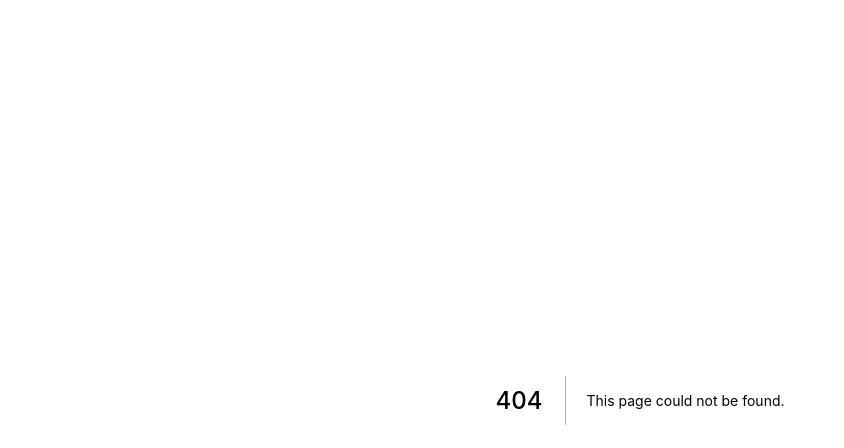
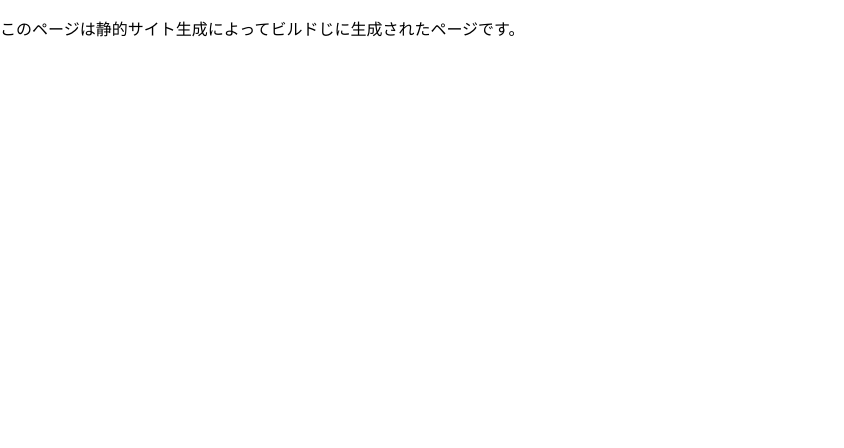
Before and after one commit to shifujito/next-sample, a Next.js app in the folder next-sample/: page /ssg in a window 1280 px wide. Before the commit this address had no page. Shown: the top 448 px of the page, without its empty margins (0-844 px from the left). Built offline with nearby package versions, Linux system fonts and the light colour scheme.

Commit message:
auto commit

```diff
--- /dev/null
+++ b/next-sample/pages/ssg.tsx
@@ -0,0 +1,22 @@
+// 型のために導入
+import {NextPage} from 'next'
+import Head from 'next/head'
+
+type SSGProps = {}
+
+const SSG: NextPage<SSGProps> = () => {
+    return (
+        <div>
+            <Head>
+                <title>Static Site Generation</title>
+                <link rel='icon' href='/favicon.ico' />
+            </Head>
+            <main>
+                <p>
+                    このページは静的サイト生成によってビルドじに生成されたページです。
+                </p>
+            </main>
+        </div>
+    )
+}
+export default SSG
```
